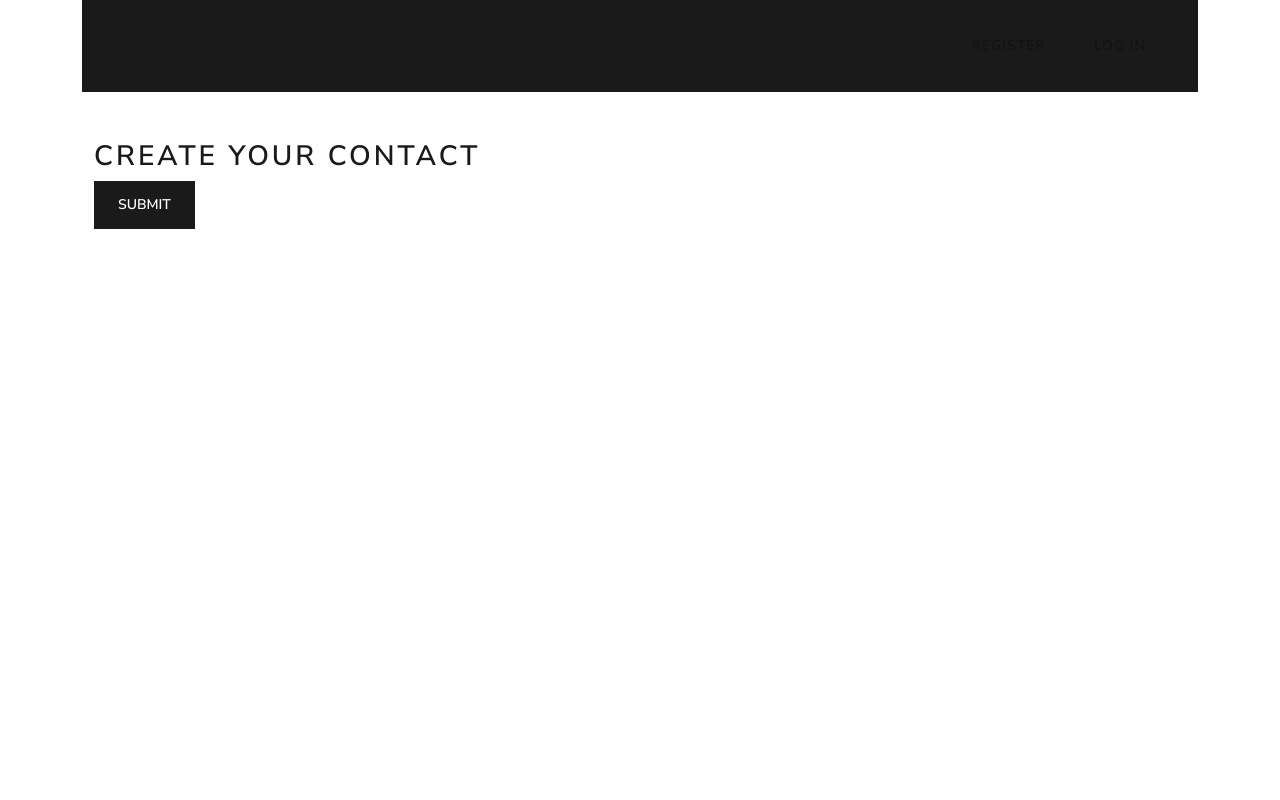
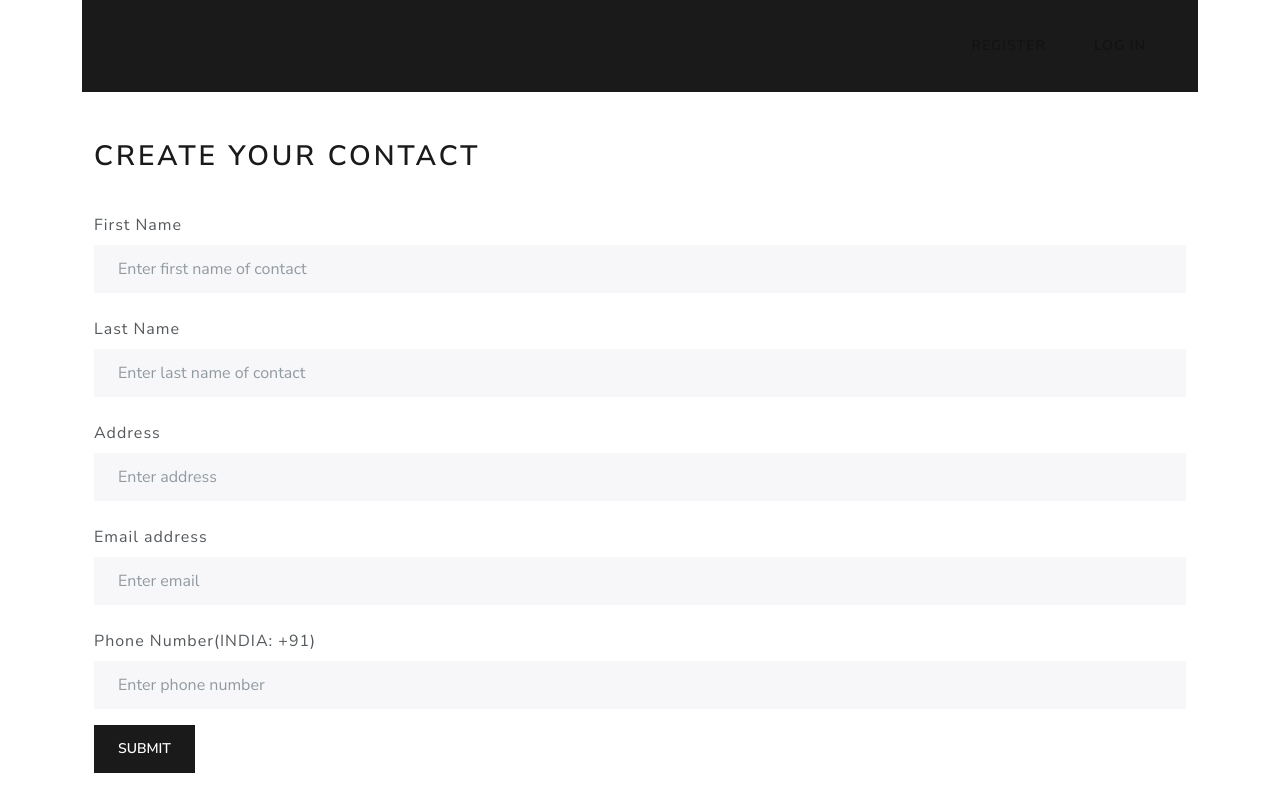
Before and after one commit to abir499-ban/Contact-Management-System, a React (Vite) app in the folder client/: page /create in a window 1280 px wide. Built offline with nearby package versions, Linux system fonts and the light colour scheme; no server answers.

Commit message:
Contact submit form created and handled submission in frontend

```diff
--- a/client/src/pages/C.jsx
+++ b/client/src/pages/C.jsx
@@ -1,14 +1,73 @@
-import React, { useContext } from 'react'
+import React, { useContext, useState } from 'react'
 import AuthContext from '../context/Authcontext'
+import { ToastContainer, toast } from 'react-toastify';
+import 'react-toastify/dist/ReactToastify.css';
 
 export const C = () => {
-    const {user} = useContext(AuthContext);
+  const {user} = useContext(AuthContext);
+
+  const[firstname, setfirstname] = useState("");
+  const[lastname, setlastname] = useState("");
+  const[address, setaddress] = useState("");
+  const[email, setemail] = useState("");
+  const[phone, setphone] = useState();
+
+
+  const handleContactSubmit = async(e)=>{
+    e.preventDefault();
+    const name = firstname + " " + lastname;
+    const Data = {
+      name,
+      address,
+      email,
+      phone,
+      postedBy: user._id
+    }
+    const res = await fetch('http://localhost:8000/api/contact/createcontact',{
+      method:"POST",
+      headers:{
+        'Content-Type':"application/json"
+      },
+      body:JSON.stringify({...Data})
+    })
+    const result = await res.json();
+    if(!result.Error){
+      toast.success(result.message);
+    }else{
+      toast.error(result.Error);
+    }
+  }
+
   return (
     <>
+    <ToastContainer autoClose={2000} />
     <div class="jumbotron">
         <h3>{user ? user.name : null}</h3>
         <h2 className='mt-5'>Create your contact</h2>
-        <button className='btn btn-primary'>Submit</button>
+
+        <form onSubmit={handleContactSubmit} className='mt-3'>
+        <div>
+          <label for="exampleInputEmail1" class="form-label mt-4">First Name</label>
+          <input  type="text" value={firstname} class="form-control" id="exampleInputEmail1" aria-describedby="emailHelp" placeholder="Enter first name of contact" onChange={(e)=> setfirstname(e.target.value)} required/>
+        </div>
+        <div>
+          <label for="exampleInputEmail1" class="form-label mt-4">Last Name</label>
+          <input  type="text" value={lastname} class="form-control" id="exampleInputEmail1" aria-describedby="emailHelp" placeholder="Enter last name of contact"  onChange={(e)=> setlastname(e.target.value)} required/>
+        </div>
+        <div>
+          <label for="exampleInputEmail1" class="form-label mt-4">Address</label>
+          <input  type="text" value={address} class="form-control" id="exampleInputEmail1" aria-describedby="emailHelp" placeholder="Enter address" onChange={(e)=> setaddress(e.target.value)} required  />
+        </div>
+        <div>
+          <label for="exampleInputEmail1" class="form-label mt-4">Email address</label>
+          <input  type="email" value={email} class="form-control" id="exampleInputEmail1" aria-describedby="emailHelp" placeholder="Enter email" onChange={(e)=> setemail(e.target.value)} required />
+        </div>
+        <div>
+          <label for="exampleInputEmail1" class="form-label mt-4">Phone Number(INDIA: +91)</label>
+          <input  type="number" value={phone} class="form-control" id="exampleInputEmail1" aria-describedby="emailHelp" placeholder="Enter phone number" onChange={(e)=> setphone(e.target.value)} required/>
+        </div>
+        <button type='submit' className='mt-3 btn btn-primary'>Submit</button>
+      </form>
       </div>
     </>
   )
```
Also changed, not shown: 1 other file (tests, documents, lock files or other folders).
